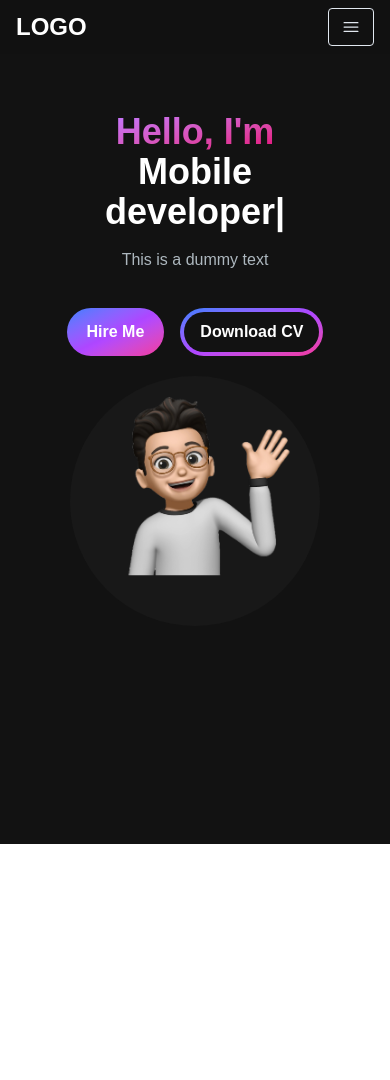
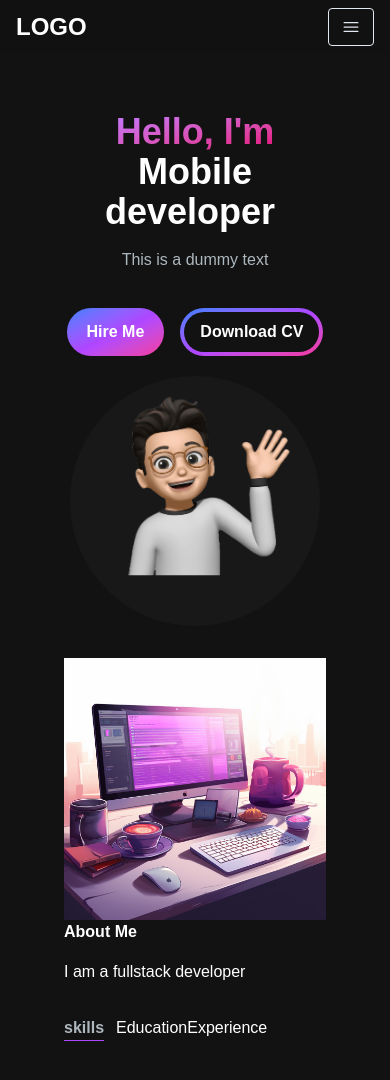
Before and after one commit to Somewhat-Coder/fullstack-portfolio, a Next.js app: page / in a window 390 px wide. Shown: the top 1080 px of the page. Before the commit the page ends 844 px from the top, so only its background shows below. Built offline with nearby package versions, Linux system fonts and the light colour scheme.

Commit message:
started about section

```diff
--- /dev/null
+++ b/src/app/components/AboutSection.tsx
@@ -0,0 +1,36 @@
+"use client";
+import React, { useState, useTransition } from "react";
+import Image from "next/image";
+const AboutSection = () => {
+  const [tab, setTab] = useState("skills");
+  const [isPending, startTransition] = useTransition();
+
+  const handleTabChange = (id: string) => {
+    startTransition(() => setTab(id));
+  };
+  return (
+    <section className="text-white">
+      <div className="md:grid md:grid-cols-2 gap-8 xl:gap-16 items-center py-8 sm:py-16 px-4">
+        <Image
+          src="/images/about-image.png"
+          height={500}
+          width={500}
+          alt="about-image"
+        />
+        <div className="h-full">
+          <h2 className="texet-4xl font-bold text-white mb-4">About Me</h2>
+          <p className="text-base lg:text-lg">I am a fullstack developer</p>
+          <div className="flex flex-row mt-8">
+            <span className="mr-3 font-semibold hover:text-white text-[#ADB7BE] border-b border-purple-500">
+              skills
+            </span>
+            <span>Education</span>
+            <span>Experience</span>
+          </div>
+        </div>
+      </div>
+    </section>
+  );
+};
+
+export default AboutSection;
--- a/src/app/components/HeroSection.tsx
+++ b/src/app/components/HeroSection.tsx
@@ -43,8 +43,8 @@ const HeroSection = () => {
           </div>
         </div>
 
-        <div className="col-span-5 place-content-center mt-5 sm:mt-0 md:mt-0">
-          <div className="rounded-full place-self-center bg-[#181818] w-[250px] h-[250px] lg:w-[400px] lg:h-[400px] relative">
+        <div className="col-span-5 mt-5 sm:mt-0 md:mt-0 place-items-center">
+          <div className="rounded-full bg-[#181818] w-[250px] h-[250px] lg:w-[400px] lg:h-[400px] relative">
             <Image
               src="/images/memoji.png"
               className="absolute lg:w-[330px] transform -translate-x-1/2 -translate-y-1/4 top-1/4 left-1/2"
--- /dev/null
+++ b/src/app/components/TabButton.tsx
@@ -0,0 +1,9 @@
+import React from 'react'
+
+const TabButton = () => {
+  return (
+    <div>TabButton</div>
+  )
+}
+
+export default TabButton
--- a/src/app/page.tsx
+++ b/src/app/page.tsx
@@ -1,11 +1,15 @@
+import AboutSection from "./components/AboutSection";
 import HeroSection from "./components/HeroSection";
 import Navbar from "./components/Navbar";
 
 export default function Home() {
   return (
     <div className="flex min-h-screen flex-col bg-[#121212]">
-      <Navbar/>
-      <div className="container mt-24 mx-auto px-12 py-4"><HeroSection/></div>
+      <Navbar />
+      <div className="container mt-24 mx-auto px-12 py-4">
+        <HeroSection />
+        <AboutSection />
+      </div>
     </div>
   );
 }
```
Also changed, not shown: public/images/about-image.png (added).
